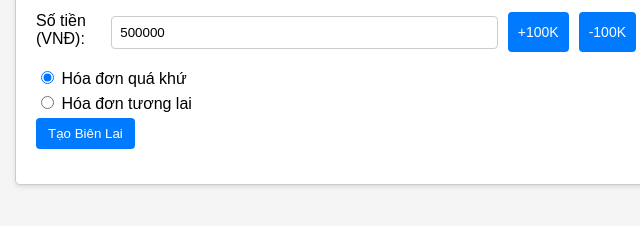
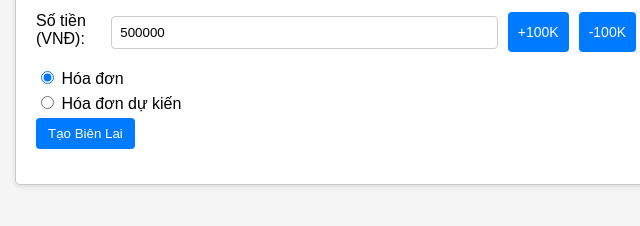
Before and after one commit to thanh51024/hoadon3, a plain HTML site: page index.html in a window 1280 px wide. Shown: the part 296-522 px from the top of the page, 304-944 px from the left. Drawn offline with nearby package versions, Linux system fonts and the light colour scheme; a script that the page names is missing.

Commit message:
thêm hóa đơn tương lai

```diff
--- a/index.html
+++ b/index.html
@@ -135,8 +135,8 @@
         <button id="decreaseAmount" class="small-button">-100K</button>
       </div>
       <div>
-        <label><input type="radio" name="invoiceType" value="past" checked> Hóa đơn quá khứ</label>
-        <label><input type="radio" name="invoiceType" value="future"> Hóa đơn tương lai</label>
+        <label><input type="radio" name="invoiceType" value="past" checked> Hóa đơn</label>
+        <label><input type="radio" name="invoiceType" value="future"> Hóa đơn dự kiến</label>
       </div>
       <div class="form-group">
         <button id="generateReceipt">Tạo Biên Lai</button>
```
Also changed, not shown: script.js (+0 -36 lines).
